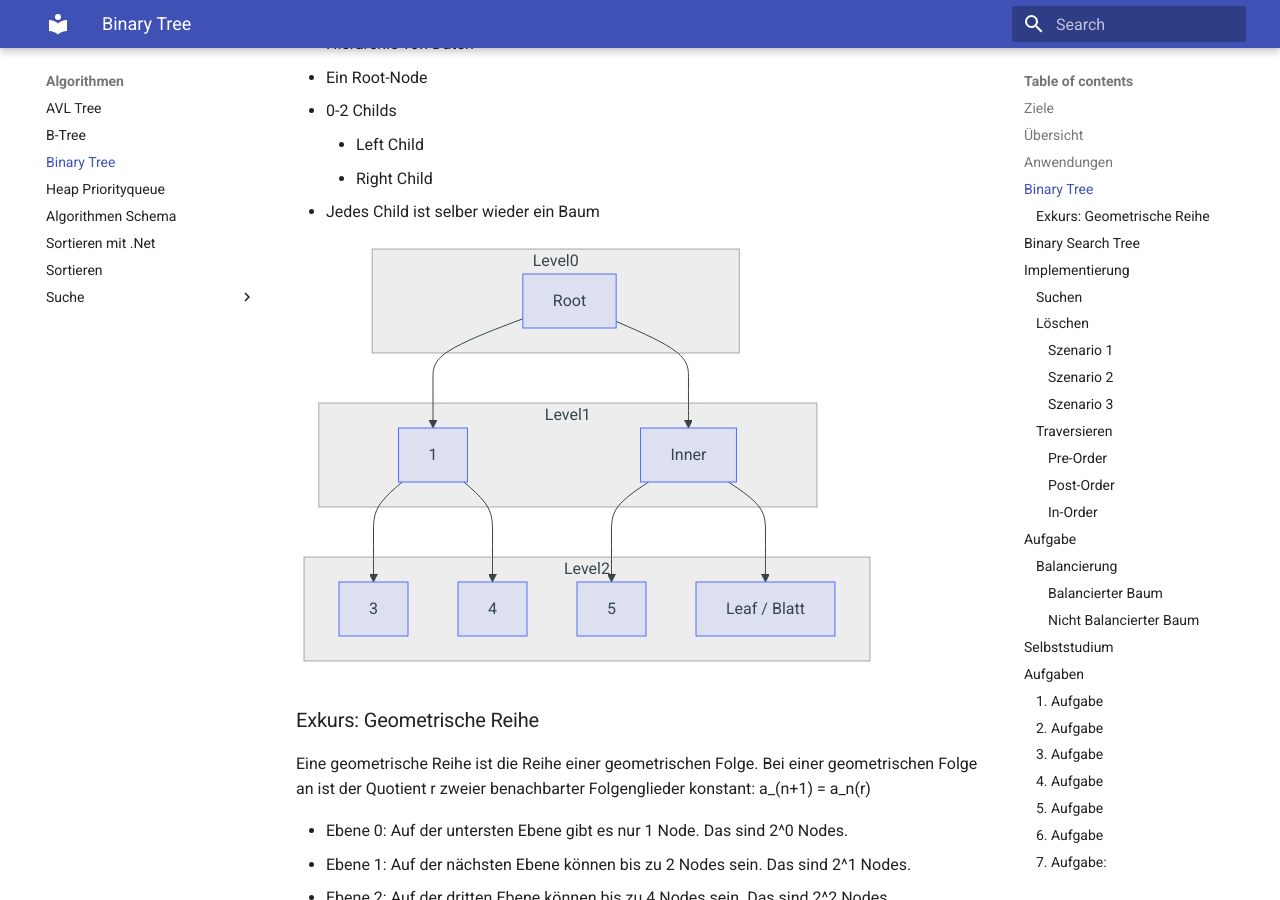
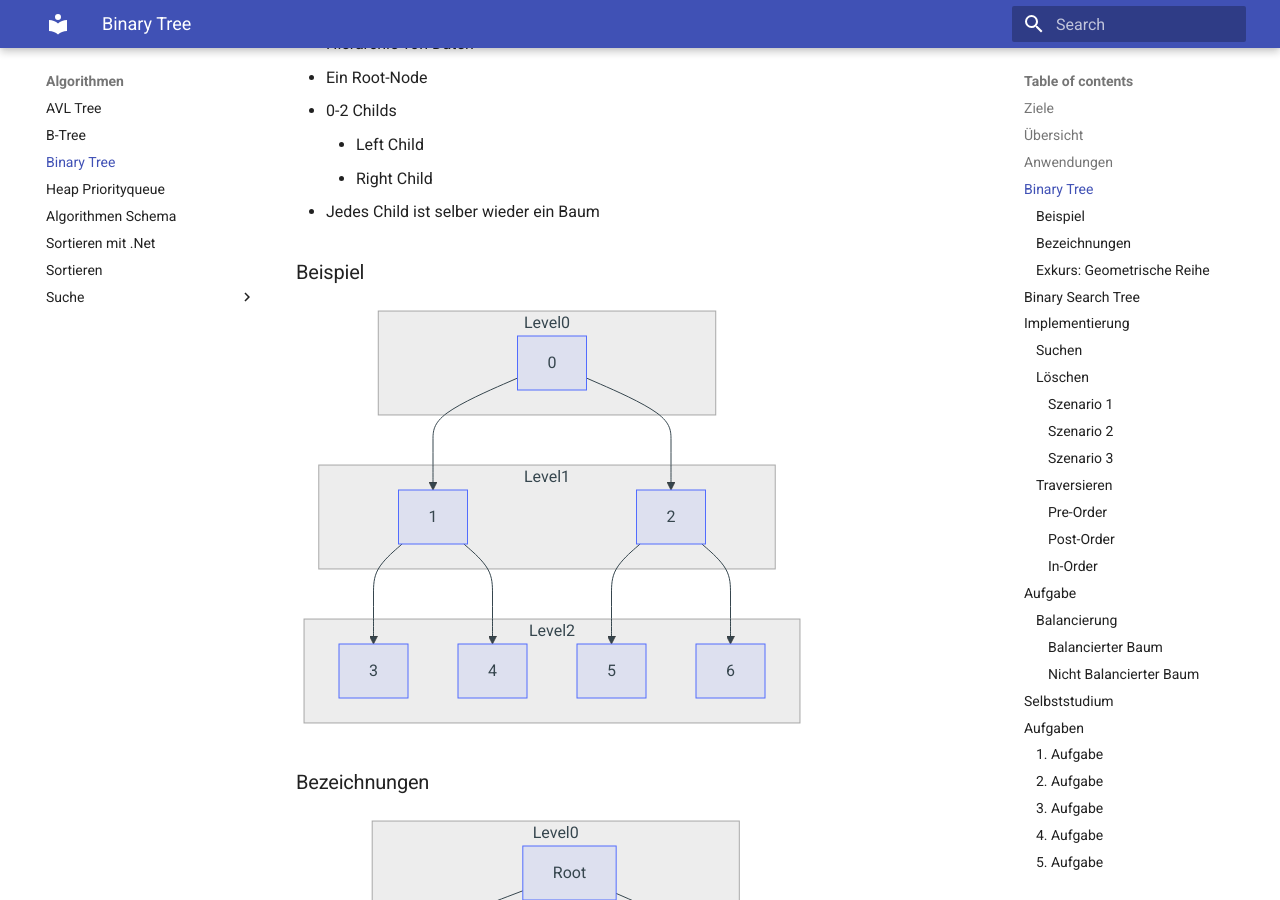
Before and after one commit to tsolenthaler/zbwAlgDs, an MkDocs documentation site: the page built from docs/algorithmen/binary-tree.md, in a window 1280 px wide and 900 px high, scrolled down 1445 px. Built offline with MkDocs 1.6.1 and Material for MkDocs 9.7.7, drawn with Linux system fonts in a browser that asks for light colours; some of the changed lines change nothing that is shown.

Commit message:
Add example visualization and labeling section to binary tree documentation

````diff
--- a/docs/algorithmen/binary-tree.md
+++ b/docs/algorithmen/binary-tree.md
@@ -43,6 +43,27 @@
     * Left Child
     * Right Child
 * Jedes Child ist selber wieder ein Baum
+
+### Beispiel
+
+``` mermaid
+flowchart TD
+    subgraph Level0
+        0
+    end
+    subgraph Level1
+        0 --> 1
+        0 --> 2
+    end
+    subgraph Level2
+        1 --> 3
+        1 --> 4
+        2 --> 5
+        2 --> 6
+    end
+```
+
+### Bezeichnungen
 
 ``` mermaid
 flowchart TD
````
